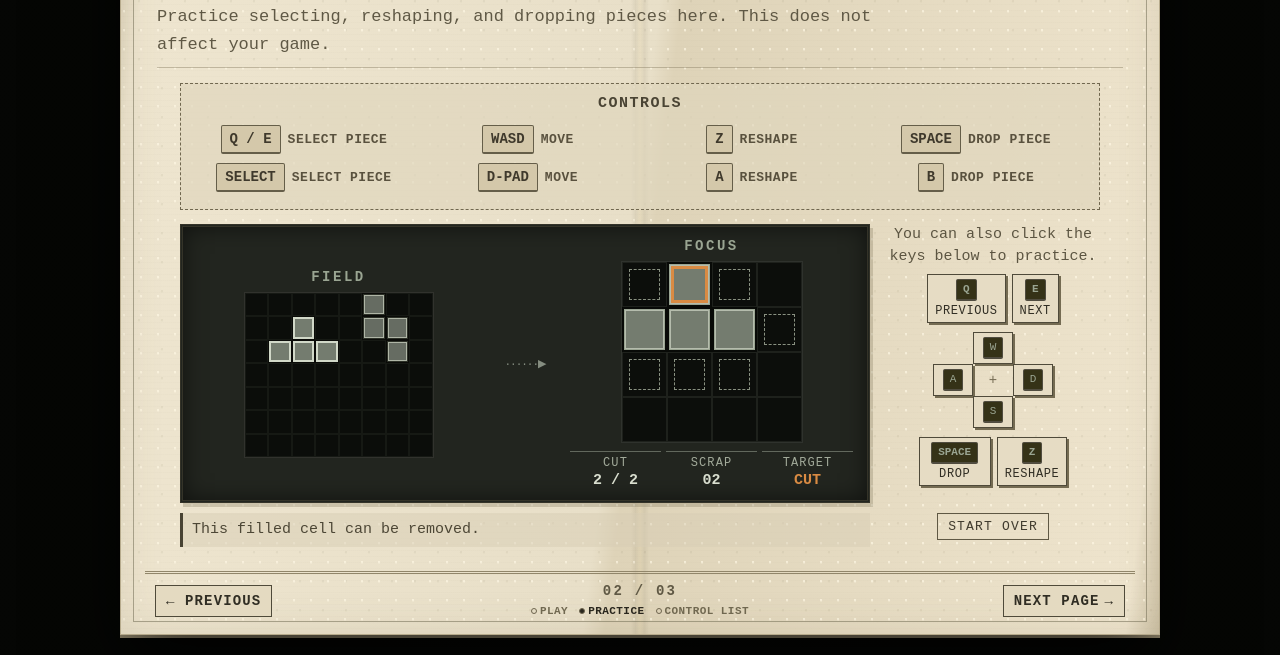
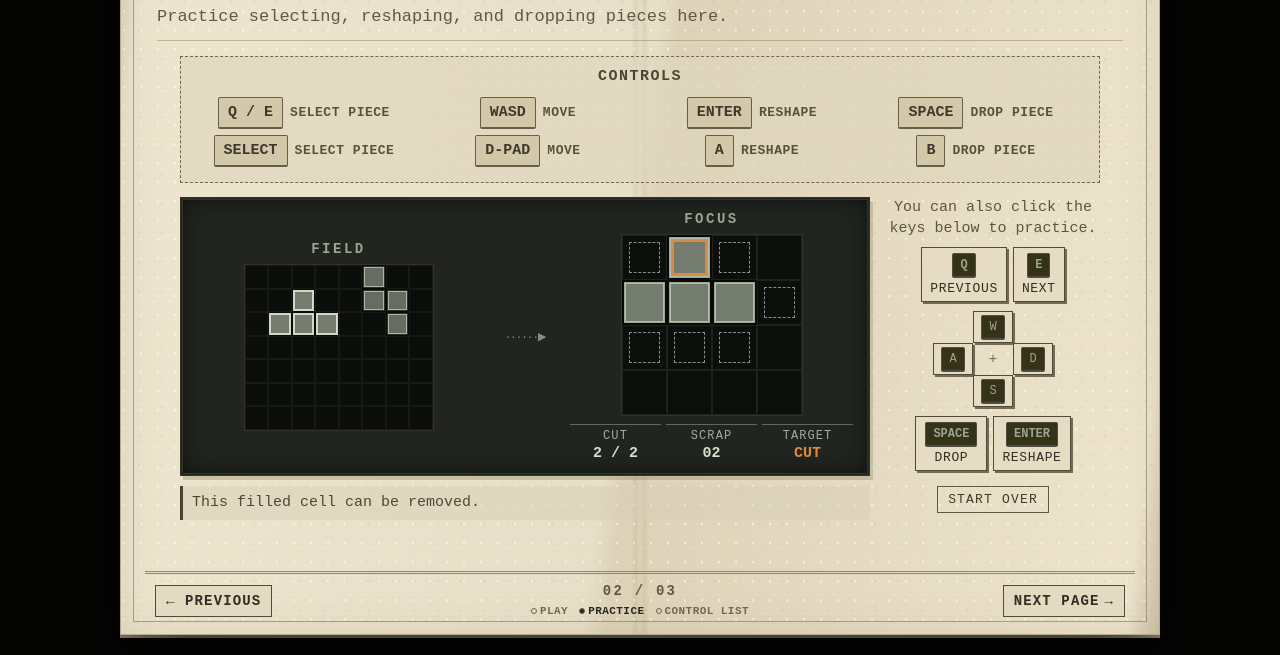
Before and after one commit to CeraCharlesCC/carvemino, a website with bundled scripts: page index.html in a window 1280 px wide. Both pictures are taken after a click on the button "PRACTICE". Shown: the part 145-800 px from the top of the page. Built offline with nearby package versions, Linux system fonts and the light colour scheme.

Commit message:
refactor: update input hints and controls for consistency across UI

```diff
--- a/index.html
+++ b/index.html
@@ -88,7 +88,7 @@
 
           <button class="start-button" id="press-start" type="button" data-nav="play" aria-keyshortcuts="Enter">
             <span data-input-hint="keyboard">PRESS ENTER TO START</span>
-            <span data-input-hint="touch">TAP OR PRESS START</span>
+            <span data-input-hint="touch">PRESS START</span>
           </button>
           <nav class="attract-secondary" aria-label="Secondary menu">
             <button type="button" data-nav="records" tabindex="-1" aria-keyshortcuts="R"><kbd data-input-hint="keyboard">R</kbd> RECORDS</button>
@@ -531,7 +531,7 @@
                 <div>
                   <div class="manual-step-title-row">
                     <b data-i18n="manual.step.sculpt.title">RESHAPE THE PIECE</b>
-                    <span class="manual-inline-keys" data-input-hint="keyboard"><kbd>Z</kbd><kbd>↵</kbd></span>
+                    <span class="manual-inline-keys" data-input-hint="keyboard"><kbd>ENTER</kbd><kbd>Z</kbd></span>
                     <span class="manual-inline-keys" data-input-hint="touch"><kbd>A</kbd></span>
                   </div>
                   <p data-i18n="manual.step.sculpt.copy">Remove a filled cell, or spend SCRAP to fill a dashed cell.</p>
@@ -590,7 +590,7 @@
             <div class="manual-lab-quick-list" data-input-hint="keyboard">
               <span><kbd>Q / E</kbd><small data-i18n="manual.lab.quick.focus">SELECT PIECE</small></span>
               <span><kbd>WASD</kbd><small data-i18n="manual.lab.quick.cursor">MOVE</small></span>
-              <span><kbd>Z</kbd><small data-i18n="manual.lab.quick.sculpt">RESHAPE</small></span>
+              <span><kbd>ENTER</kbd><small data-i18n="manual.lab.quick.sculpt">RESHAPE</small></span>
               <span><kbd>SPACE</kbd><small data-i18n="manual.lab.quick.drop">DROP PIECE</small></span>
             </div>
             <div class="manual-lab-quick-list" data-input-hint="touch">
@@ -637,7 +637,7 @@
                 </div>
                 <div class="manual-action-keys">
                   <button type="button" data-manual-action="hardDrop" data-i18n-aria-label="manual.lab.drop"><kbd>SPACE</kbd><small data-i18n="manual.lab.dropShort">DROP</small></button>
-                  <button type="button" data-manual-action="sculpt" data-i18n-aria-label="manual.lab.sculpt"><kbd>Z</kbd><small data-i18n="manual.lab.sculptShort">RESHAPE</small></button>
+                  <button type="button" data-manual-action="sculpt" data-i18n-aria-label="manual.lab.sculpt"><kbd>ENTER</kbd><small data-i18n="manual.lab.sculptShort">RESHAPE</small></button>
                 </div>
               </div>
             </div>
@@ -661,7 +661,7 @@
             <dl>
               <div><dt><kbd>Q</kbd><kbd>E</kbd></dt><dd data-i18n="manual.controls.keyboard.focus">Select the previous / next piece</dd></div>
               <div><dt><kbd>W</kbd><kbd>A</kbd><kbd>S</kbd><kbd>D</kbd></dt><dd data-i18n="manual.controls.keyboard.cursor">Move the cursor</dd></div>
-              <div><dt><kbd>Z</kbd><kbd>↵</kbd></dt><dd data-i18n="manual.controls.keyboard.sculpt">Reshape the selected cell</dd></div>
+              <div><dt><kbd>ENTER</kbd><kbd>Z</kbd></dt><dd data-i18n="manual.controls.keyboard.sculpt">Reshape the selected cell</dd></div>
               <div><dt><kbd>SPACE</kbd></dt><dd data-i18n="manual.controls.keyboard.drop">Drop the selected piece to the bottom</dd></div>
               <div><dt><kbd>ESC</kbd></dt><dd data-i18n="manual.controls.keyboard.pause">Pause / resume</dd></div>
             </dl>
--- a/src/i18n.js
+++ b/src/i18n.js
@@ -26,7 +26,7 @@ const MESSAGES = Object.freeze({
     "manual.focus-note.dashed": "Dashed cells can be added with FILL for 2 SCRAP.",
     "manual.focus-note.resource": "CUT shows edits left. SCRAP shows available material.",
     "manual.page.lab.title": "2. PRACTICE",
-    "manual.page.lab.lead": "Practice selecting, reshaping, and dropping pieces here. This does not affect your game.",
+    "manual.page.lab.lead": "Practice selecting, reshaping, and dropping pieces here.",
     "manual.lab.quick.title": "CONTROLS",
     "manual.lab.quick.focus": "SELECT PIECE",
     "manual.lab.quick.cursor": "MOVE",
@@ -87,8 +87,7 @@ const MESSAGES = Object.freeze({
     "manual.nav.next": "NEXT PAGE",
     "manual.nav.done": "START GAME",
     "manual.nav.close": "CLOSE MANUAL",
-    "manual.nav.doneHint": "Close this guide and continue to game select.",
-    "manual.nav.closeHint": "Return to where you opened the manual."
+    "manual.nav.doneHint": "Close this guide and continue from the title screen."
   }),
   ja: Object.freeze({
     "menu.manual": "MANUAL",
@@ -117,7 +116,7 @@ const MESSAGES = Object.freeze({
     "manual.focus-note.dashed": "点線のマス：素材を2使って埋められます（FILL）。",
     "manual.focus-note.resource": "CUT は残り加工回数、SCRAP は使える素材数です。",
     "manual.page.lab.title": "2. 操作を練習",
-    "manual.page.lab.lead": "ここでは、ピースの選択・加工・落下を練習できます。ゲームには影響しません。",
+    "manual.page.lab.lead": "ここでは、ピースの選択・加工・落下を実際に操作して練習できます。",
     "manual.lab.quick.title": "操作キー",
     "manual.lab.quick.focus": "ピース選択",
     "manual.lab.quick.cursor": "マス移動",
@@ -178,8 +177,7 @@ const MESSAGES = Object.freeze({
     "manual.nav.next": "次のページ",
     "manual.nav.done": "ゲームを始める",
     "manual.nav.close": "マニュアルを閉じる",
-    "manual.nav.doneHint": "ガイドを閉じて、ゲーム選択へ進みます。",
-    "manual.nav.closeHint": "マニュアルを開いた画面へ戻ります。"
+    "manual.nav.doneHint": "ガイドを閉じて、タイトル画面から続けます。"
   })
 });
 
--- a/src/ui/startup-manual.js
+++ b/src/ui/startup-manual.js
@@ -323,10 +323,8 @@ export function createStartupManual({ i18n, returnFocus = null, screen = null, o
       : "manual.nav.next");
     if (nextIcon) nextIcon.textContent = isLastPage ? "▶" : "→";
     if (nextHint) {
-      nextHint.hidden = !isLastPage;
-      if (isLastPage) {
-        nextHint.textContent = i18n.t(isStartupCompletion ? "manual.nav.doneHint" : "manual.nav.closeHint");
-      }
+      nextHint.hidden = !(isLastPage && isStartupCompletion);
+      if (isLastPage && isStartupCompletion) nextHint.textContent = i18n.t("manual.nav.doneHint");
     }
     paginationButtons.forEach((button) => {
       const isCurrent = Number(button.dataset.manualPageTarget) === pageIndex;
--- a/src/ui/ui.js
+++ b/src/ui/ui.js
@@ -99,7 +99,7 @@ export function createUi({
     i18n,
     returnFocus: document.querySelector("#press-start"),
     screen: document.querySelector(".crt-glass"),
-    onStart: () => document.querySelector("#press-start")?.click()
+    onStart: () => navigation.showScreen("menu")
   });
 
   function setGameMode(modeId, options = {}) {
--- a/styles/components/menus.css
+++ b/styles/components/menus.css
@@ -104,7 +104,7 @@
   justify-content: center;
   gap: 24px;
   color: #73766c;
-  font-size: 11px;
+  font-size: 12px;
   letter-spacing: 1px;
 }
 
--- a/styles/screens/attract.css
+++ b/styles/screens/attract.css
@@ -201,7 +201,7 @@
   padding: 10px 18px 8px;
   border: 0;
   background: transparent;
-  color: var(--ink);
+  color: #73766c;
   cursor: pointer;
   text-align: center;
 }
@@ -212,8 +212,10 @@
   text-shadow: 0 0 9px #9aa59245;
   animation: start-blink 1.05s steps(1, end) infinite;
 }
+.start-button [data-input-hint="touch"] { display: none; }
 .start-button:hover,
 .start-button:focus { outline: 0; color: var(--moss); }
+#menu-screen:focus-within .start-button:not(:focus) span { animation: none; }
 
 .attract-secondary {
   display: flex;
@@ -223,23 +225,27 @@
 }
 .attract-secondary { margin-top: 8px; }
 .attract-secondary button {
-  padding: 5px 3px;
+  padding: 6px 5px;
   border: 0;
   background: transparent;
   color: var(--wire);
   cursor: pointer;
-  font-size: 12px;
+  font-size: 13px;
+  font-weight: 700;
   letter-spacing: 1px;
 }
 .attract-secondary button:hover,
 .attract-secondary button:focus {
   outline: 0;
-  color: var(--moss);
+  color: var(--ink);
+  background: #20241b;
+  box-shadow: 0 0 0 2px var(--moss), inset 0 0 10px #9aa59224;
+  text-shadow: 0 0 8px #9aa59266;
 }
 .attract-secondary kbd {
-  padding: 2px 3px;
+  padding: 3px 4px;
   border-bottom-width: 1px;
-  font-size: 9px;
+  font-size: 11px;
 }
 .attract-secondary > span { color: #62655c; font-size: 10px; }
 
@@ -288,6 +294,7 @@
 }
 
 @media (hover: none) and (pointer: coarse) {
+  .start-button [data-input-hint="keyboard"] { display: none; }
   .start-button [data-input-hint="touch"] { display: block; }
 }
 
--- a/styles/screens/game.css
+++ b/styles/screens/game.css
@@ -177,14 +177,14 @@
 
 kbd {
   display: inline-block;
-  padding: 4px 6px;
+  padding: 5px 7px;
   border: 1px solid var(--arrow);
   border-bottom: 2px solid var(--arrow);
   border-radius: 2px;
   background: var(--olive);
   color: var(--moss);
   font: inherit;
-  font-size: 11px;
+  font-size: 12px;
   line-height: 1;
 }
 
--- a/styles/screens/manual.css
+++ b/styles/screens/manual.css
@@ -215,12 +215,12 @@
   gap: 3px;
 }
 .manual-inline-keys kbd {
-  padding: 4px 6px;
+  padding: 5px 7px;
   border-color: #615a46;
   border-bottom-width: 2px;
   background: #d9ceb3;
   color: #403a2d;
-  font-size: 13px;
+  font-size: 14px;
   font-weight: 700;
 }
 
@@ -328,11 +328,11 @@
   gap: 7px;
 }
 .manual-lab-quick-list kbd {
-  padding: 6px 8px;
+  padding: 7px 9px;
   border-color: #655e49;
   background: #d4c8aa;
   color: #3f392c;
-  font-size: 14px;
+  font-size: 15px;
   font-weight: 700;
 }
 .manual-lab-quick-list small {
@@ -537,15 +537,15 @@
 .manual-focus-keys button,
 .manual-action-keys button,
 .manual-dpad button {
-  min-width: 44px;
-  min-height: 38px;
-  padding: 4px 7px;
+  min-width: 46px;
+  min-height: 40px;
+  padding: 5px 8px;
   border: 1px solid #4f4a3a;
   color: #302d23;
   background: #e6dcc4;
   box-shadow: 2px 2px 0 #746b52;
   cursor: pointer;
-  font-size: 14px;
+  font-size: 15px;
 }
 
 .manual-focus-keys button:active,
@@ -559,7 +559,7 @@
 .manual-action-keys small {
   display: block;
   margin-top: 3px;
-  font-size: 12px;
+  font-size: 13px;
   letter-spacing: .05em;
 }
 
@@ -628,13 +628,13 @@
 .manual-controls-card dd { margin: 0; color: #4f4939; font-size: 16px; line-height: 1.5; }
 
 .manual-controls-card kbd {
-  min-width: 28px;
-  padding: 4px 6px;
+  min-width: 30px;
+  padding: 5px 7px;
   border: 1px solid #4e4939;
   border-bottom-width: 3px;
   border-radius: 2px;
   background: #ded3b8;
-  font-size: 14px;
+  font-size: 15px;
   text-align: center;
 }
 
@@ -823,7 +823,7 @@
   .manual-steps li { grid-template-columns: 34px 1fr; gap: 8px; padding: 5px 0; }
   .manual-step-number { width: 30px; height: 30px; font-size: 11px; }
   .manual-step-title-row > b { font-size: 15px; }
-  .manual-inline-keys kbd { font-size: 12px; }
+  .manual-inline-keys kbd { font-size: 13px; }
   .manual-steps p,
   .manual-focus-note p { font-size: 14px; }
   .manual-focus-note ul { font-size: 13px; }
@@ -833,8 +833,8 @@
   .manual-lab-quick-card > strong { margin-bottom: 6px; font-size: 13px; }
   .manual-lab-quick-list { gap: 5px; }
   .manual-lab-quick-list > span { min-height: 34px; gap: 4px; }
-  .manual-lab-quick-list kbd { padding: 4px 5px; font-size: 12px; }
-  .manual-lab-quick-list small { font-size: 11px; }
+  .manual-lab-quick-list kbd { padding: 5px 6px; font-size: 13px; }
+  .manual-lab-quick-list small { font-size: 12px; }
   .manual-mini-console {
     padding: 7px;
     grid-template-columns: minmax(118px, 1fr) 28px minmax(118px, 1fr);
@@ -849,11 +849,12 @@
   .manual-keyboard-pad { gap: 6px; }
   .manual-dpad { grid-template-columns: repeat(3, 32px); grid-template-rows: repeat(3, 26px); }
   .manual-focus-keys button,
-  .manual-action-keys button { min-width: 38px; min-height: 32px; font-size: 13px; }
+  .manual-action-keys button { min-width: 40px; min-height: 34px; font-size: 14px; }
   .manual-action-keys button:first-child { min-width: 54px; }
   .manual-controls-card { padding: 9px 11px; }
   .manual-controls-card dl > div { min-height: 34px; grid-template-columns: 115px 1fr; gap: 8px; }
   .manual-controls-card dd { font-size: 14px; }
+  .manual-controls-card kbd { font-size: 14px; }
   .manual-book-footer {
     min-height: 50px;
     margin-inline: 13px;
```
Also changed, not shown: tests/ui.test.mjs (+15 -0 lines).
